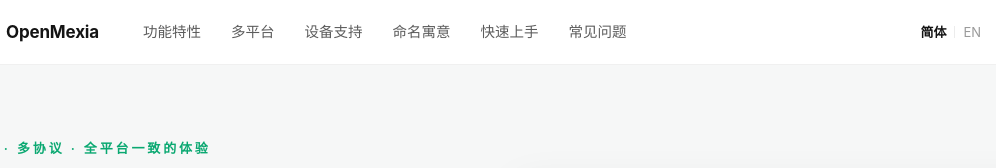
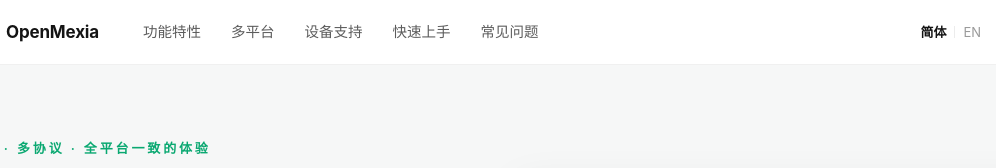
Before and after one commit to HZDavy/OpenMexia, a plain HTML site: page index.html in a window 1280 px wide. Shown: the top 168 px of the page, 85-1081 px from the left. Drawn offline with Linux system fonts and the light colour scheme.

Commit message:
site: remove name section link from nav

```diff
--- a/index.html
+++ b/index.html
@@ -341,7 +341,6 @@ footer{background:var(--bg-soft);border-top:1px solid var(--line);padding:64px 0
       <a href="#features"><span class="hidden-zh">功能特性</span><span class="hidden-en">Features</span></a>
       <a href="#platforms"><span class="hidden-zh">多平台</span><span class="hidden-en">Platforms</span></a>
       <a href="#devices"><span class="hidden-zh">设备支持</span><span class="hidden-en">Devices</span></a>
-      <a href="#name"><span class="hidden-zh">命名寓意</span><span class="hidden-en">The name</span></a>
       <a href="#start"><span class="hidden-zh">快速上手</span><span class="hidden-en">Get started</span></a>
       <a href="#faq"><span class="hidden-zh">常见问题</span><span class="hidden-en">FAQ</span></a>
     </nav>
```
